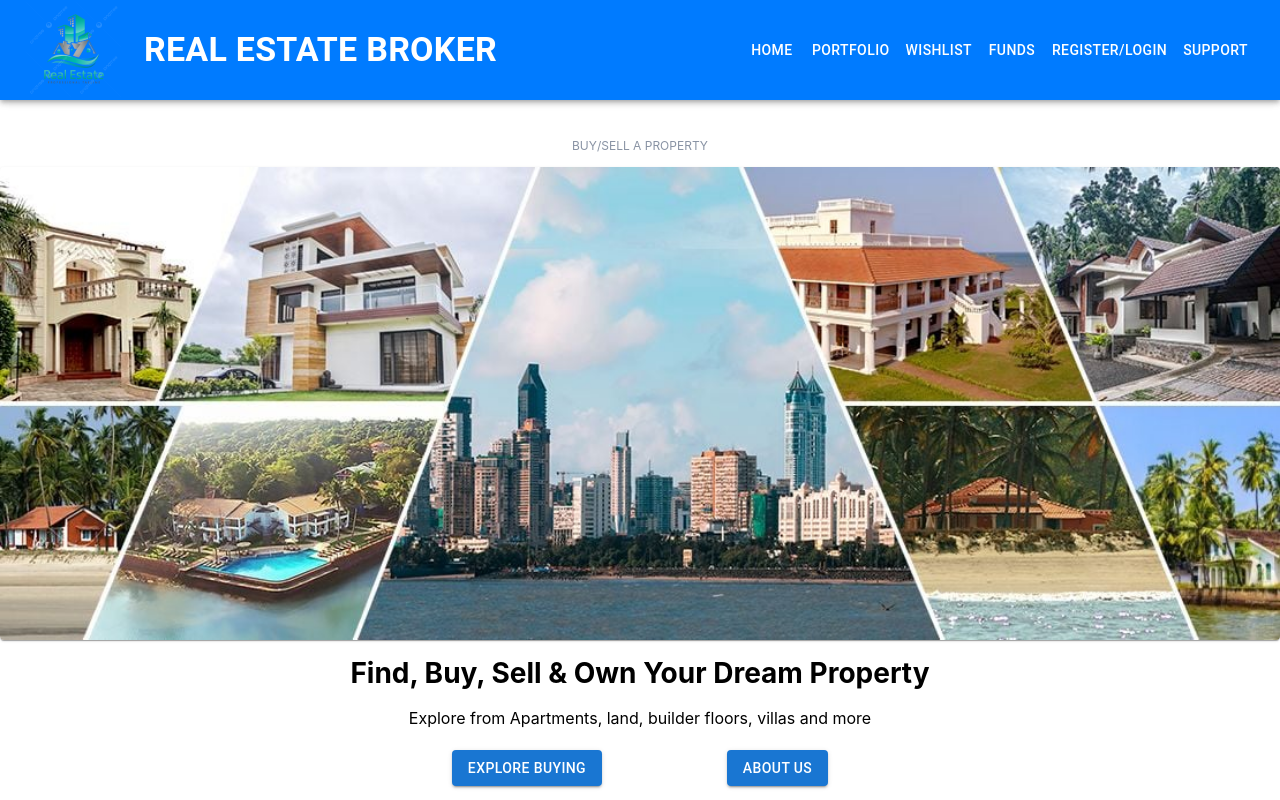
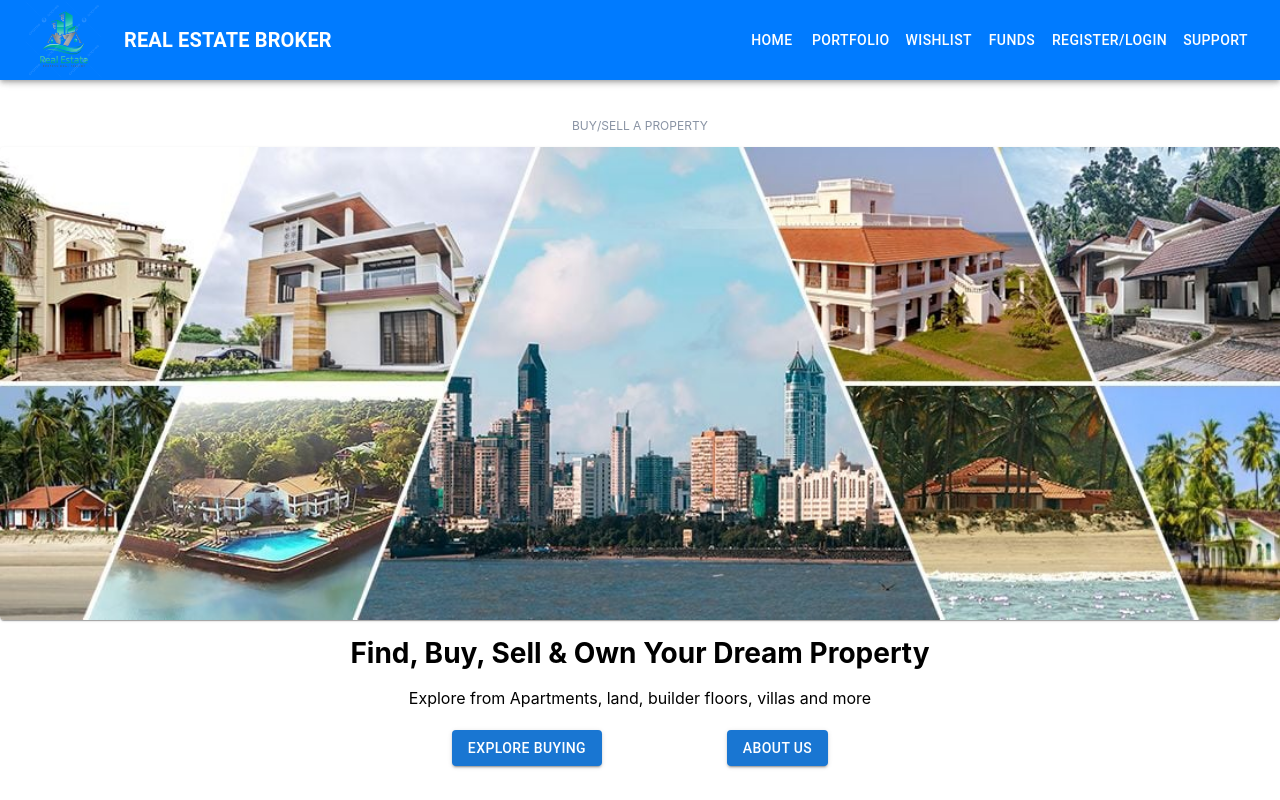
Before and after one commit to ChinmayPillai/Real_Estate_Broker_WebApp, a React (Vite) app in the folder Client/: page / in a window 1280 px wide. Shown: the top 800 px of the page. Built offline with nearby package versions, Linux system fonts and the light colour scheme.

Commit message:
navbar correction

```diff
--- a/Client/src/components/Home/Intro.jsx
+++ b/Client/src/components/Home/Intro.jsx
@@ -17,7 +17,7 @@ const HomeBuySection = ({ scrollToBuyingContainer }) => {
   // Function to handle the button click event
   const scrollToAboutUs = () => {
     window.scrollTo({
-      top: AboutUSContainerRef.current.offsetTop - 65,
+      top: AboutUSContainerRef.current.offsetTop - 80,
       behavior: "smooth",
     });
     // buyingContainerRef.current.scrollIntoView({ behavior: 'smooth' });
--- a/Client/src/components/NavBar/Navbar.jsx
+++ b/Client/src/components/NavBar/Navbar.jsx
@@ -25,16 +25,25 @@ const Navbar = () => {
   return (
     <AppBar position="sticky" sx={{ background: "#007bff", color: "#ffffff" }}>
       <Toolbar>
-      <img src={logo} alt="logo" background-color="#98eff2" style={{width: '100px', height: '100px'}} />
-      <Typography variant="h4" component="div" sx={{
-      flexGrow: 1,
-      fontWeight: 600,
-      textAlign: 'left',
-      padding: '20px',
-      textTransform: 'uppercase', // Uppercase letters
-    }}>
-      Real Estate Broker
-    </Typography>
+        <img
+          src={logo}
+          alt="logo"
+          background-color="#98eff2"
+          style={{ width: "80px", height: "80px" }}
+        />
+        <Typography
+          variant="h6"
+          component="div"
+          sx={{
+            flexGrow: 1,
+            fontWeight: 600,
+            textAlign: { xs: "center", sm: "center", md: "left" },
+            padding: "20px",
+            textTransform: "uppercase", // Uppercase letters
+          }}
+        >
+          Real Estate Broker
+        </Typography>
         <IconButton
           size="large"
           edge="start"
```
